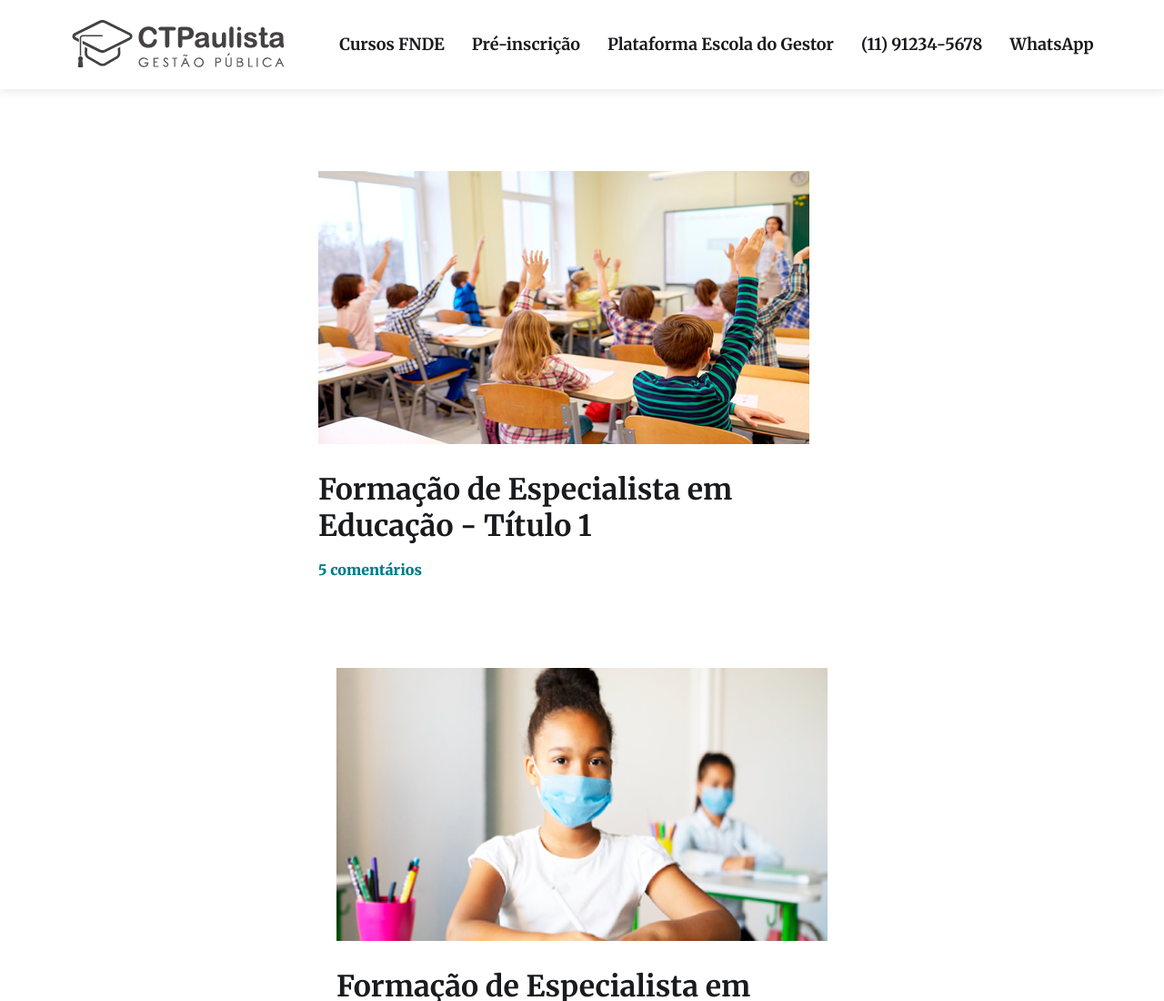
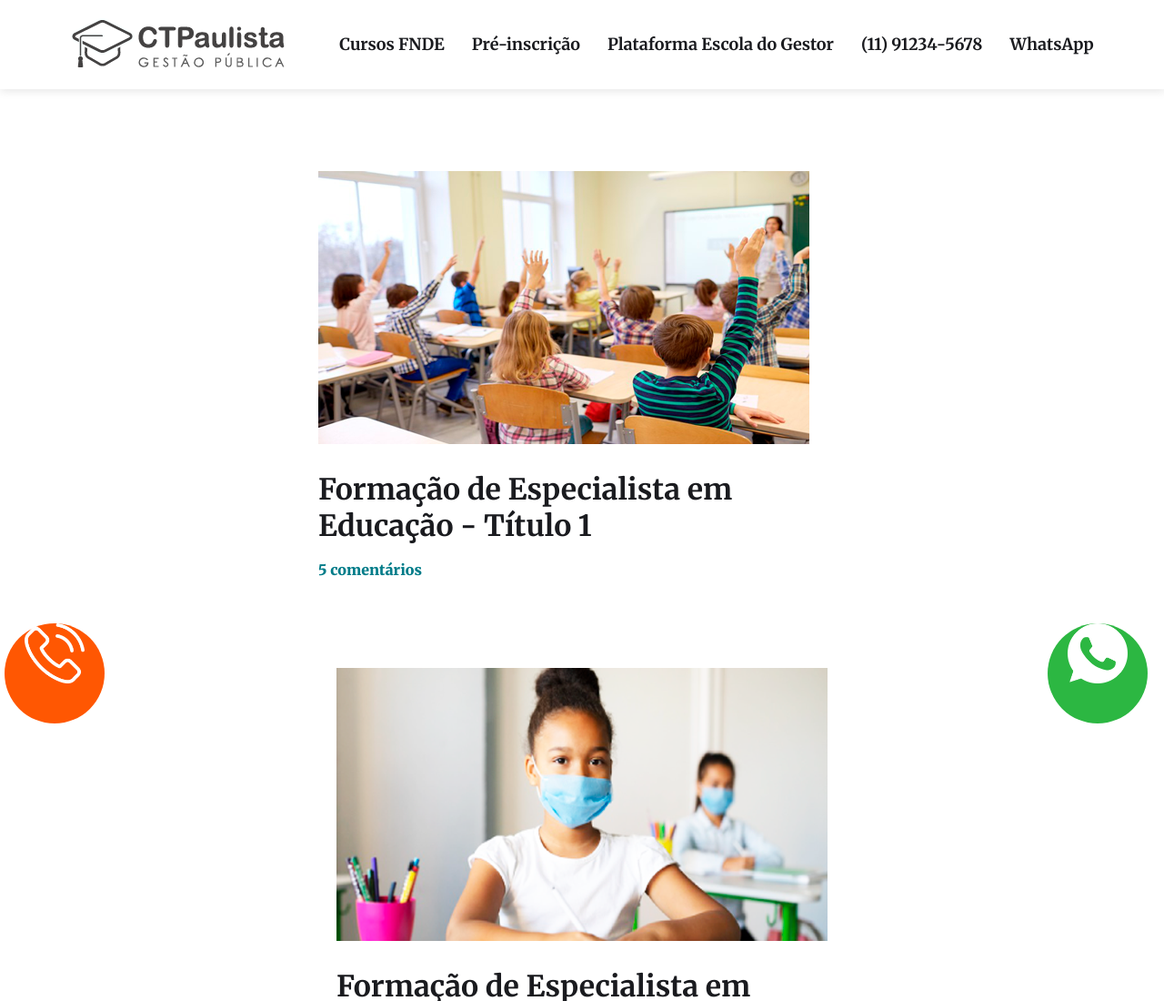
Before and after one commit to guibreda/ct-paulista, a plain HTML site: page index.html in a window 1280 px wide. Shown: the top 1100 px of the page at 91% size. Drawn offline with Linux system fonts and the light colour scheme.

Commit message:
Create the button on footer pages

```diff
--- a/css/colors.css
+++ b/css/colors.css
@@ -2,4 +2,6 @@
 {
     --color-font-title-course: #1A1B1F;
     --color-font-and-background: #007C89;
+    --background-color-img-phone: #ff5702;
+    --background-color-img-whatsapp: #2cb742;
 }
--- /dev/null
+++ b/css/components/contact.css
@@ -0,0 +1,35 @@
+.contact
+{
+    position: fixed;
+    bottom: 0;
+    display: flex;
+    justify-content: space-between;
+    width: 99vw;
+}
+
+.phone,
+.whatsapp
+{
+    width: 110px;
+    height: 110px;
+    border-radius: 50%;
+    margin-left: 5px;
+    margin-right: 5px;
+    margin-bottom: 5px;
+}
+.phone img,
+.whatsapp img
+{
+    display: block;
+    margin: auto;
+    width: 60%;
+}
+
+.phone
+{
+    background-color: var(--background-color-img-phone);
+}
+.whatsapp
+{
+    background-color: var(--background-color-img-whatsapp);
+}
--- a/index.html
+++ b/index.html
@@ -19,6 +19,7 @@
     <link rel="stylesheet" href="css/components/main-image.css">
 
     <link rel="stylesheet" href="css/components/main-footer.css">
+    <link rel="stylesheet" href="css/components/contact.css">
 </head>
 <body>
     <header>
@@ -90,5 +91,18 @@
     <footer class="main-footer">
         <p>&copy; Todos os direitos reservados a empresa <a href="https://www.ctpaulista.com.br" target="_blank" rel="noopener noreferrer">CT Paulista</a> - Desenvolvido por <a href="https://github.com/guibreda">Guilherme Breda</a></p>
     </footer>
+    <div class="contact">
+        <div class="phone">
+            <a href="">
+                <img src="/assets/image/phone-call.png" alt="Telefone">
+            </a>
+        </div>
+
+        <div class="whatsapp">
+            <a href="">
+                <img src="/assets/image/whatsapp-white.png" alt="WhatsApp">
+            </a>
+        </div>
+    </div>
 </body>
 </html>
```
Also changed, not shown: assets/image/phone-call.png (added), assets/image/whatsapp-white.png (added).
